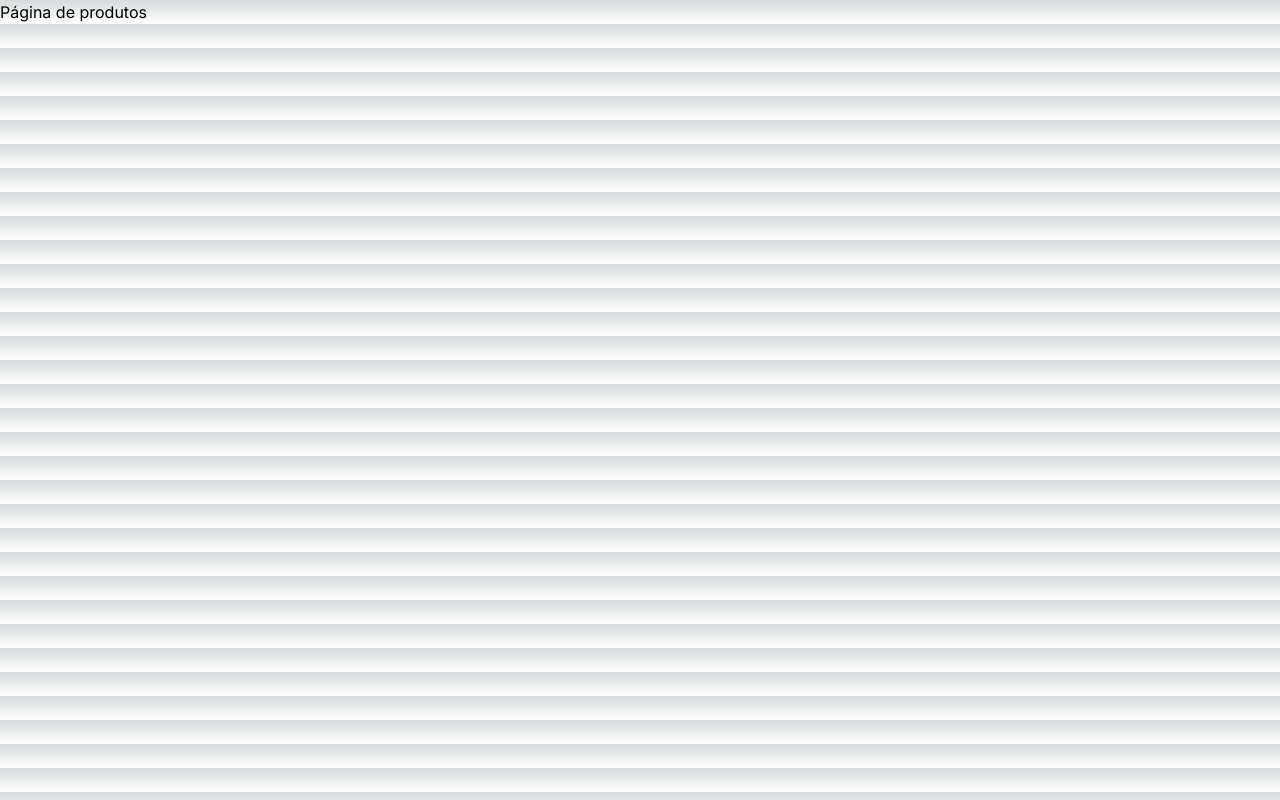
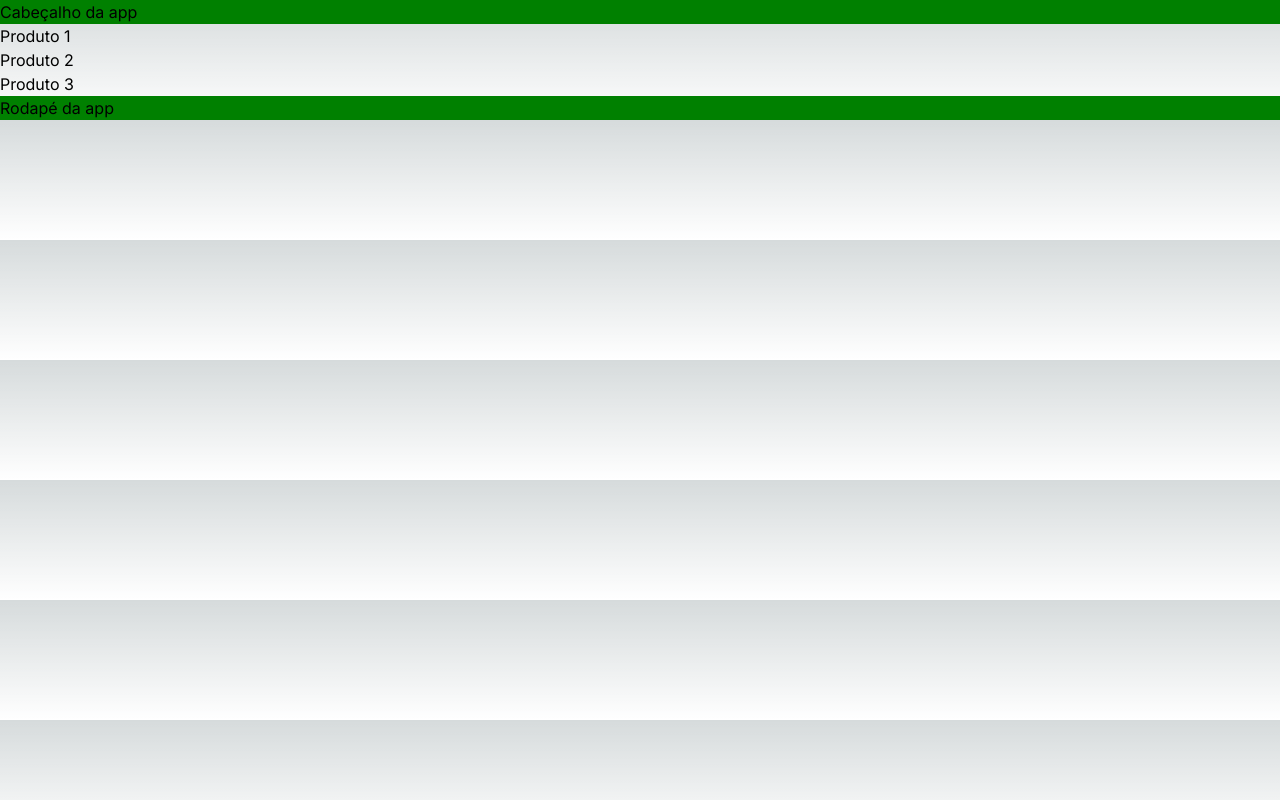
Before and after one commit to alanprot7/tuto-nxt, a Next.js app: page /products in a window 1280 px wide. Built offline with nearby package versions, Linux system fonts and the light colour scheme.

Commit message:
Adicionando layout filhas fim da aula 7

```diff
--- a/src/app/layout.tsx
+++ b/src/app/layout.tsx
@@ -16,7 +16,15 @@ export default function RootLayout({
 }>) {
   return (
     <html lang="en">
-      <body className={inter.className}>{children}</body>
+      <body className={inter.className}>
+        <header style={{
+          backgroundColor: "green"
+        }}>Cabeçalho da app</header>
+        {children}
+        <footer style={{
+          backgroundColor: "green"
+        }}>Rodapé da app</footer>
+      </body>
     </html>
   );
 }
--- /dev/null
+++ b/src/app/products/[productId]/layout.tsx
@@ -0,0 +1,10 @@
+export default function ProductDetailsLayout({children} : {children : React.ReactNode}){
+    return (
+        <>
+            <p style={{
+                backgroundColor: 'blue'
+            }}>Especificações</p>
+            {children}
+        </>
+    )
+}
--- a/src/app/products/page.tsx
+++ b/src/app/products/page.tsx
@@ -1,5 +1,9 @@
 export default function Products(){
     return (
-        <h1>Página de produtos</h1>
+        <>
+            <h1>Produto 1</h1>
+            <h1>Produto 2</h1>
+            <h1>Produto 3</h1>
+        </>
     )
 }
```
